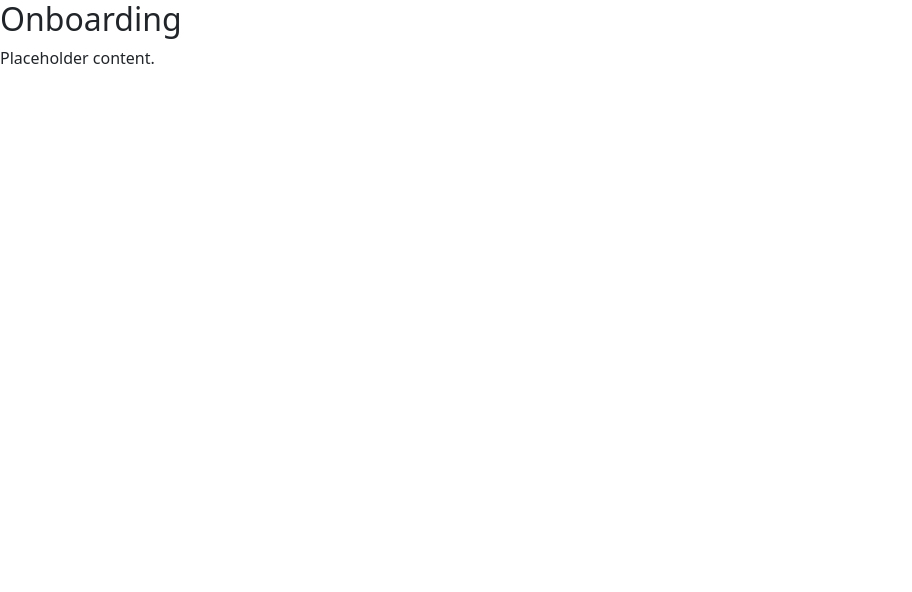
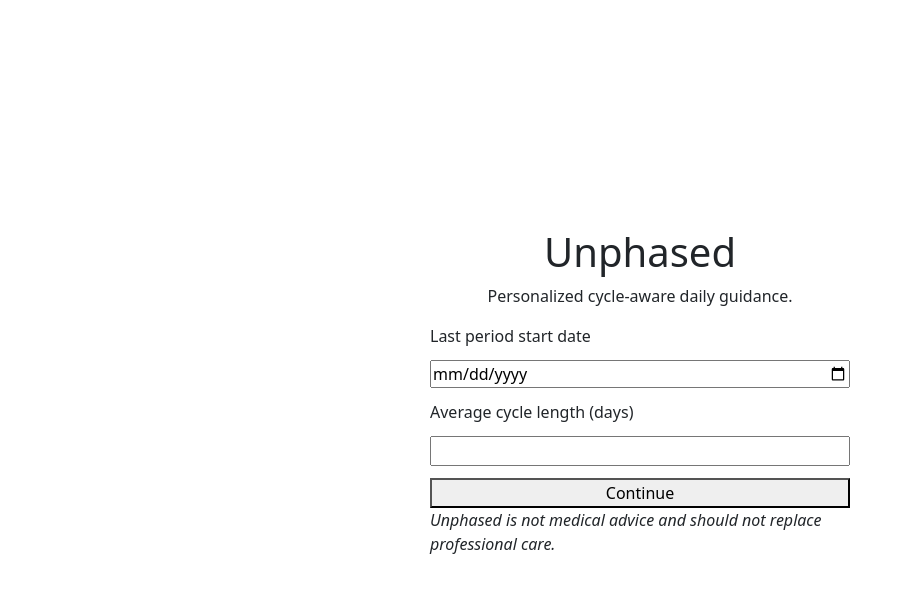
Before and after one commit to marz-in-flow/unphased, a plain HTML site: page frontend/index.html in a window 1280 px wide. Shown: the whole page, without its empty margins (0-912 px from the left). Drawn offline with nearby package versions, Linux system fonts and the light colour scheme.

Commit message:
Build onboarding form and hide main header during onboarding.

```diff
--- a/frontend/css/styles.css
+++ b/frontend/css/styles.css
@@ -1,7 +1,31 @@
 body {
   margin: 0;
+}
+
+#content {
+  min-height: 100vh;
+  display: flex;
+  justify-content: center;
+  align-items: center;
+  padding: 1rem;
 }
 
 #bottom-nav {
   border-top: 1px solid black;
 }
+
+.onboarding-screen {
+  width: 100%;
+  max-width: 420px;
+}
+
+.onboarding-header {
+  text-align: center;
+  margin-bottom: 1rem;
+}
+
+#onboarding-form {
+  display: flex;
+  flex-direction: column;
+  gap: 0.75rem;
+}
--- a/frontend/index.html
+++ b/frontend/index.html
@@ -10,6 +10,10 @@
     </head>
     <body>
         <div id="app">
+          <header id="app-header">
+            <p>Place holder for mode/phase and moon icon</p>
+          </header>
+
           <main id="content"></main>
 
           <nav id="bottom-nav">
--- a/frontend/js/app.js
+++ b/frontend/js/app.js
@@ -16,6 +16,7 @@ document.addEventListener("DOMContentLoaded", () => {
 
 function showOnboarding() {
   document.getElementById("bottom-nav").style.display = "none";
+  document.getElementById("app-header").style.display = "none";
   renderOnboarding();
 }
 
--- a/frontend/js/onboarding.js
+++ b/frontend/js/onboarding.js
@@ -2,7 +2,26 @@ export function renderOnboarding() {
   const content = document.getElementById("content");
 
   content.innerHTML = `
-    <h2>Onboarding</h2>
-    <p>Placeholder content.</p>
+    <section class="onboarding-screen">
+        <header class="onboarding-header">
+          <h1>Unphased</h1>
+          <p>Personalized cycle-aware daily guidance.</p>
+        </header>
+
+        <form id="onboarding-form">
+          <label for="cycle-start-date">Last period start date</label>
+          <input type="date" id="cycle-start-date" name="cycleStartDate" />
+
+          <label for="cycle-length">Average cycle length (days)</label>
+          <input type="number" id="cycle-length" name="cycleLengthDays" />
+
+          <button type="submit">Continue</button>
+        </form>
+
+        <p class="disclaimer">
+          <em>Unphased is not medical advice and should not replace professional care.</em>
+        </p>
+
+      </section>
   `;
 }
```
